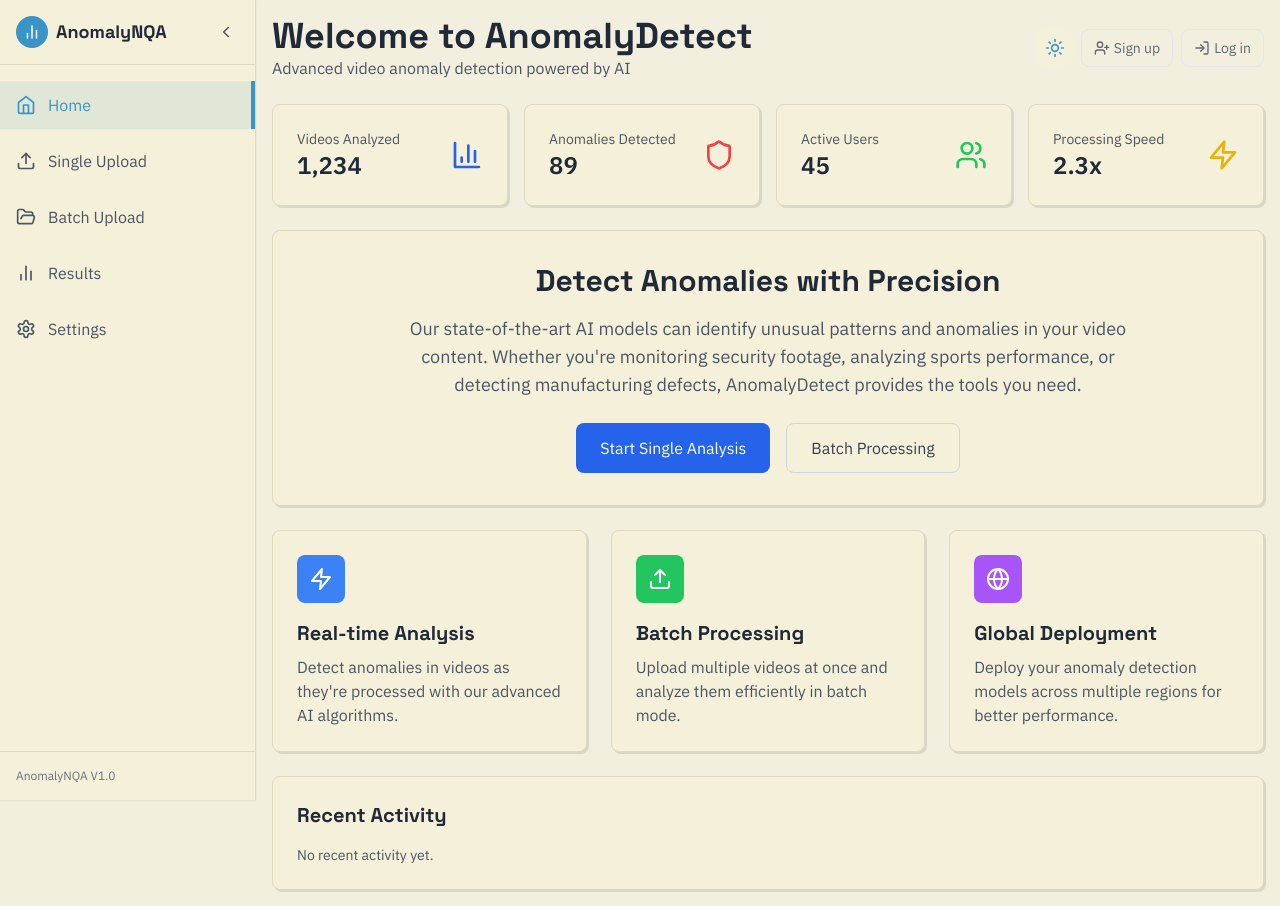
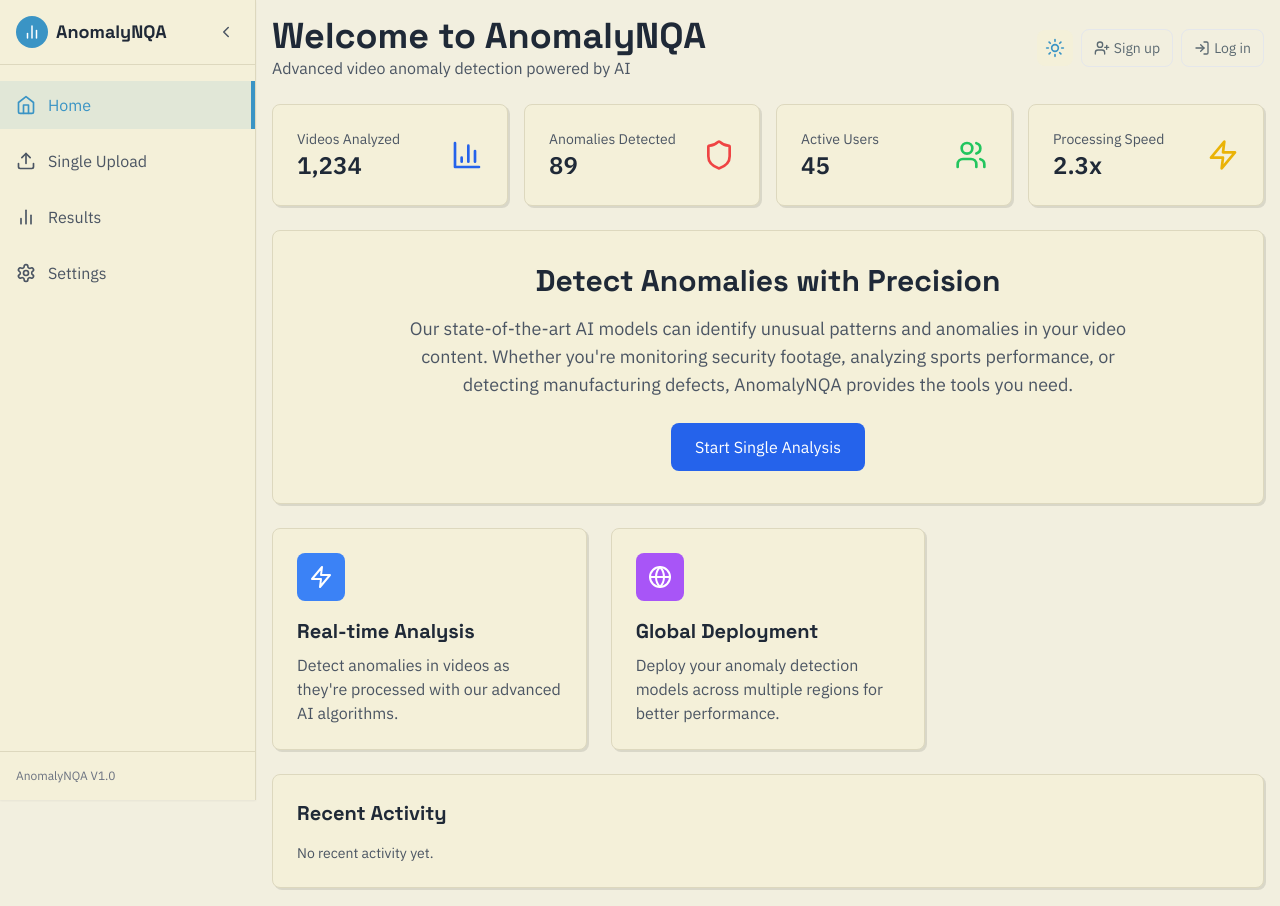
Before and after one commit to MisbahKhan0009/VG-Desktopv0.2, a React (Vite) app: page / in a window 1280 px wide. Built offline with nearby package versions, Linux system fonts and the light colour scheme.

Commit message:
feat: remove batch upload functionality and update related components

```diff
--- a/src/App.tsx
+++ b/src/App.tsx
@@ -6,7 +6,7 @@ import VideoPreviewCard from "./components/VideoPreviewCard";
 import GraphCard from "./components/GraphCard";
 import MomentsTableCard from "./components/MomentsTableCard";
 import HighlightedMomentCard from "./components/HighlightedMomentCard";
-import FolderUploadPage from "./pages/FolderUploadPage";
+// Batch Upload page removed
 import HomePage from "./pages/HomePage";
 import ResultsPage from "./pages/ResultsPage";
 import SettingsPage from "./pages/SettingsPage";
@@ -17,13 +17,13 @@ import { AuthProvider } from "./context/AuthContext";
 
 function App() {
   const [isSidebarCollapsed, setIsSidebarCollapsed] = useState(false);
-  const [currentPage, setCurrentPage] = useState<"home" | "single" | "batch" | "results" | "settings">("home");
+  const [currentPage, setCurrentPage] = useState<"home" | "single" | "results" | "settings">("home");
 
   const toggleSidebar = () => {
     setIsSidebarCollapsed(!isSidebarCollapsed);
   };
 
-  const handlePageChange = (page: "home" | "single" | "batch" | "results" | "settings") => {
+  const handlePageChange = (page: "home" | "single" | "results" | "settings") => {
     setCurrentPage(page);
   };
 
@@ -38,15 +38,7 @@ function App() {
     },
   };
 
-  if (currentPage === "batch") {
-    return (
-      <ThemeProvider>
-        <AuthProvider>
-          <FolderUploadPage isSidebarCollapsed={isSidebarCollapsed} toggleSidebar={toggleSidebar} currentPage={currentPage} onPageChange={handlePageChange} />
-        </AuthProvider>
-      </ThemeProvider>
-    );
-  }
+  // Batch page removed
 
   if (currentPage === "home") {
     return (
--- a/src/components/Sidebar.tsx
+++ b/src/components/Sidebar.tsx
@@ -1,12 +1,12 @@
 import React from "react";
 import { motion } from "framer-motion";
-import { Home, Upload, BarChart2, Settings, Menu, ChevronLeft, FolderOpen } from "lucide-react";
+import { Home, Upload, BarChart2, Settings, Menu, ChevronLeft } from "lucide-react";
 
 interface SidebarProps {
   collapsed: boolean;
   toggleSidebar: () => void;
-  currentPage?: "home" | "single" | "batch" | "results" | "settings";
-  onPageChange?: (page: "home" | "single" | "batch" | "results" | "settings") => void;
+  currentPage?: "home" | "single" | "results" | "settings";
+  onPageChange?: (page: "home" | "single" | "results" | "settings") => void;
 }
 
 const Sidebar: React.FC<SidebarProps> = ({ collapsed, toggleSidebar, currentPage = "home", onPageChange }) => {
@@ -27,12 +27,6 @@ const Sidebar: React.FC<SidebarProps> = ({ collapsed, toggleSidebar, currentPage
       label: "Single Upload",
       active: currentPage === "single",
       onClick: () => onPageChange?.("single"),
-    },
-    {
-      icon: FolderOpen,
-      label: "Batch Upload",
-      active: currentPage === "batch",
-      onClick: () => onPageChange?.("batch"),
     },
     {
       icon: BarChart2,
--- a/src/components/UploadCard.tsx
+++ b/src/components/UploadCard.tsx
@@ -9,26 +9,29 @@ const UploadCard: React.FC = () => {
   const { videoFile, setVideoFile, query, setQuery, submitRequest, loading, error } = useResults();
   const [selectingSample, setSelectingSample] = useState<string | null>(null);
 
-  // Sample gallery items (4 videos + descriptions)
+  // Resolve sample base URL: prefer R2/public CDN via env, fallback to local during dev
+  const SAMPLE_BASE = (import.meta as any).env?.VITE_SAMPLE_BASE_URL || '/SampleVideos';
+
+  // Sample gallery items (4 videos + descriptions) using configurable base
   const samples = [
     {
       label: 'Abuse001_x264.mp4',
-      src: '/SampleVideos/Abuse001_x264.mp4',
+      src: `${SAMPLE_BASE}/Abuse001_x264.mp4`,
       description: 'A man slaping an woman and woman falls down',
     },
     {
       label: 'Burglary005_x264.mp4',
-      src: '/SampleVideos/Burglary005_x264.mp4',
+      src: `${SAMPLE_BASE}/Burglary005_x264.mp4`,
   description: 'A man wearing white t-shirt kicking on a door and break in the house',
     },
     {
       label: 'Stealing003_x264.mp4',
-      src: '/SampleVideos/Stealing003_x264.mp4',
+      src: `${SAMPLE_BASE}/Stealing003_x264.mp4`,
       description: 'A black car is started and moved backward',
     },
     {
       label: 'Stealing013_x264.mp4',
-      src: '/SampleVideos/Stealing013_x264.mp4',
+      src: `${SAMPLE_BASE}/Stealing013_x264.mp4`,
       description: 'A person taking a bike by hand, without starting the engine',
     },
   ] as const;
--- a/src/context/ResultsContext.tsx
+++ b/src/context/ResultsContext.tsx
@@ -119,11 +119,14 @@ export const ResultsProvider: React.FC<{ children: ReactNode }> = ({ children })
       try {
         const store = await getStore();
         const history = ((await store.get(KEYS.HISTORY)) as HistoryItem[]) || [];
+        // Derive a one-word anomaly type from the query (simple heuristic)
+        const anomalyType = query.trim().split(/\s+/)[0]?.toLowerCase() || 'unknown';
         const item: HistoryItem = {
           id: crypto.randomUUID(),
           userId: user?.id ?? null,
           fileName: videoFile.name,
           query,
+          anomalyType,
           time: new Date().toISOString(),
           status: 'completed',
         };
--- a/src/pages/HomePage.tsx
+++ b/src/pages/HomePage.tsx
@@ -2,7 +2,7 @@ import React from "react";
 import { motion } from "framer-motion";
 import Sidebar from "../components/Sidebar";
 import ThemeToggle from "../components/ThemeToggle";
-import { BarChart3, Upload, Users, Zap, Shield, Globe, LogIn, UserPlus, LogOut } from "lucide-react";
+import { BarChart3, Users, Zap, Shield, Globe, LogIn, UserPlus, LogOut } from "lucide-react";
 import { useEffect, useState } from 'react';
 import { getStore, KEYS, HistoryItem } from '../utils/store';
 import { useAuth } from '../context/AuthContext';
@@ -12,8 +12,8 @@ import { toast } from 'sonner';
 interface HomePageProps {
   isSidebarCollapsed: boolean;
   toggleSidebar: () => void;
-  currentPage: "home" | "single" | "batch" | "results" | "settings";
-  onPageChange: (page: "home" | "single" | "batch" | "results" | "settings") => void;
+  currentPage: "home" | "single" | "results" | "settings";
+  onPageChange: (page: "home" | "single" | "results" | "settings") => void;
 }
 
 const HomePage: React.FC<HomePageProps> = ({ isSidebarCollapsed, toggleSidebar, currentPage, onPageChange }) => {
@@ -46,12 +46,6 @@ const HomePage: React.FC<HomePageProps> = ({ isSidebarCollapsed, toggleSidebar,
       description: "Detect anomalies in videos as they're processed with our advanced AI algorithms.",
       icon: Zap,
       color: "bg-blue-500",
-    },
-    {
-      title: "Batch Processing",
-      description: "Upload multiple videos at once and analyze them efficiently in batch mode.",
-      icon: Upload,
-      color: "bg-green-500",
     },
     {
       title: "Global Deployment",
@@ -88,7 +82,7 @@ const HomePage: React.FC<HomePageProps> = ({ isSidebarCollapsed, toggleSidebar,
       <main className={`flex-1 p-4 transition-all duration-300 ${isSidebarCollapsed ? "ml-16" : "ml-64"}`}>
         <div className="flex justify-between items-center mb-6">
           <motion.div initial={{ opacity: 0, y: -20 }} animate={{ opacity: 1, y: 0 }} transition={{ duration: 0.5 }}>
-            <h1 className="text-4xl font-display text-gray-800 dark:text-gray-100">Welcome to AnomalyDetect</h1>
+            <h1 className="text-4xl font-display text-gray-800 dark:text-gray-100">Welcome to AnomalyNQA</h1>
             <p className="text-gray-600 dark:text-gray-300">Advanced video anomaly detection powered by AI</p>
           </motion.div>
           <div className="flex items-center gap-2">
@@ -130,14 +124,12 @@ const HomePage: React.FC<HomePageProps> = ({ isSidebarCollapsed, toggleSidebar,
           <motion.div className="retro-card p-8" variants={cardVariants}>
             <div className="text-center max-w-3xl mx-auto">
               <h2 className="text-3xl font-display mb-4 text-gray-800 dark:text-gray-100">Detect Anomalies with Precision</h2>
-              <p className="text-lg text-gray-600 dark:text-gray-300 mb-6">Our state-of-the-art AI models can identify unusual patterns and anomalies in your video content. Whether you're monitoring security footage, analyzing sports performance, or detecting manufacturing defects, AnomalyDetect provides the tools you need.</p>
+              <p className="text-lg text-gray-600 dark:text-gray-300 mb-6">Our state-of-the-art AI models can identify unusual patterns and anomalies in your video content. Whether you're monitoring security footage, analyzing sports performance, or detecting manufacturing defects, AnomalyNQA provides the tools you need.</p>
               <div className="flex gap-4 justify-center">
                 <motion.button onClick={() => onPageChange("single")} className="px-6 py-3 bg-blue-600 text-white rounded-lg hover:bg-blue-700 transition-colors" whileHover={{ scale: 1.05 }} whileTap={{ scale: 0.95 }}>
                   Start Single Analysis
                 </motion.button>
-                <motion.button onClick={() => onPageChange("batch")} className="px-6 py-3 border border-gray-300 dark:border-gray-600 text-gray-700 dark:text-gray-300 rounded-lg hover:bg-gray-100 dark:hover:bg-gray-700 transition-colors" whileHover={{ scale: 1.05 }} whileTap={{ scale: 0.95 }}>
-                  Batch Processing
-                </motion.button>
+                {/* Batch Processing removed */}
               </div>
             </div>
           </motion.div>
@@ -168,7 +160,9 @@ const HomePage: React.FC<HomePageProps> = ({ isSidebarCollapsed, toggleSidebar,
                       <div className={`w-3 h-3 rounded-full ${h.status === 'completed' ? 'bg-green-500' : h.status === 'in-progress' ? 'bg-yellow-500' : 'bg-red-500'}`} />
                       <div>
                         <p className="text-sm font-medium text-gray-800 dark:text-gray-100">{h.fileName}</p>
-                        <p className="text-xs text-gray-600 dark:text-gray-400 truncate max-w-[360px]">{h.query}</p>
+                        <p className="text-xs text-gray-600 dark:text-gray-400 truncate max-w-[360px]">
+                          {h.anomalyType ? h.anomalyType : 'unknown'} • {h.query}
+                        </p>
                       </div>
                     </div>
                     <span className="text-xs text-gray-500 dark:text-gray-400">{new Date(h.time).toLocaleString()}</span>
--- a/src/pages/ResultsPage.tsx
+++ b/src/pages/ResultsPage.tsx
@@ -7,8 +7,8 @@ import { AlertTriangle, CheckCircle, Clock, BarChart3, Eye, Download, Filter } f
 interface ResultsPageProps {
   isSidebarCollapsed: boolean;
   toggleSidebar: () => void;
-  currentPage: "home" | "single" | "batch" | "results" | "settings";
-  onPageChange: (page: "home" | "single" | "batch" | "results" | "settings") => void;
+  currentPage: "home" | "single" | "results" | "settings";
+  onPageChange: (page: "home" | "single" | "results" | "settings") => void;
 }
 
 const ResultsPage: React.FC<ResultsPageProps> = ({ isSidebarCollapsed, toggleSidebar, currentPage, onPageChange }) => {
--- a/src/pages/SettingsPage.tsx
+++ b/src/pages/SettingsPage.tsx
@@ -9,8 +9,8 @@ import { User, Bell, Shield, Database, Monitor, Key, Save, RotateCcw } from "luc
 interface SettingsPageProps {
   isSidebarCollapsed: boolean;
   toggleSidebar: () => void;
-  currentPage: "home" | "single" | "batch" | "results" | "settings";
-  onPageChange: (page: "home" | "single" | "batch" | "results" | "settings") => void;
+  currentPage: "home" | "single" | "results" | "settings";
+  onPageChange: (page: "home" | "single" | "results" | "settings") => void;
 }
 
 const SettingsPage: React.FC<SettingsPageProps> = ({ isSidebarCollapsed, toggleSidebar, currentPage, onPageChange }) => {
--- a/src/utils/store.ts
+++ b/src/utils/store.ts
@@ -66,6 +66,7 @@ export interface HistoryItem {
   userId: string | null;
   fileName: string;
   query: string;
+  anomalyType?: string; // one-word type like robbery, arson
   time: string; // ISO
   status: 'completed' | 'in-progress' | 'failed';
 }
```
Also changed, not shown: src/pages/SingleUploadPage.tsx (added), 1 other file (tests, documents, lock files or other folders).
